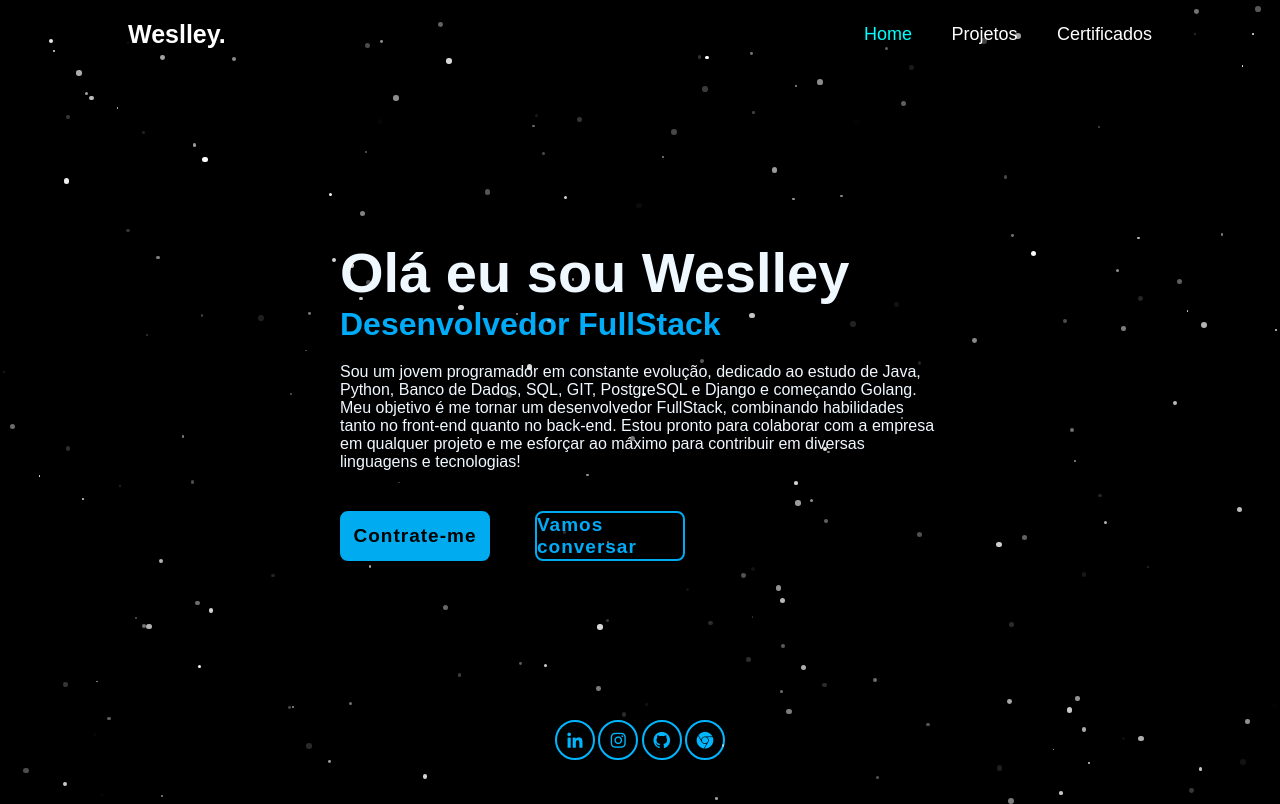
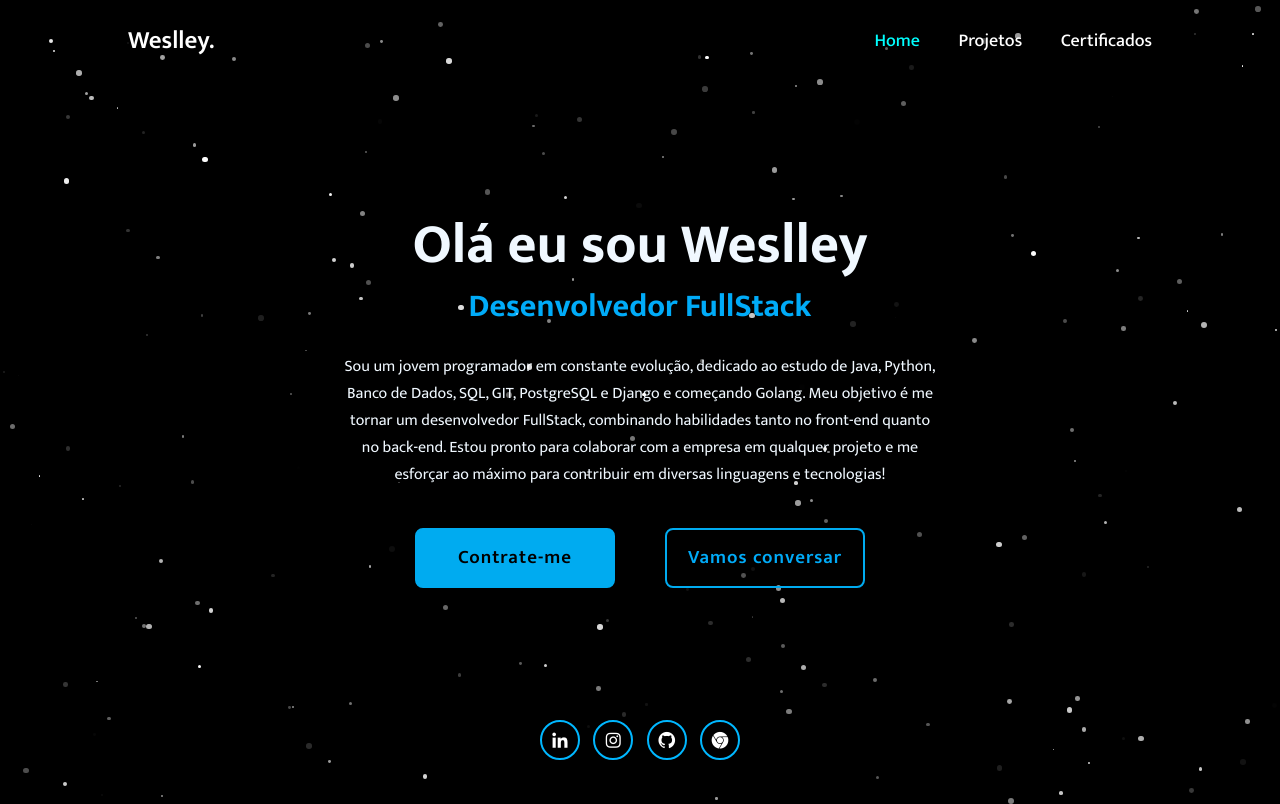
Before and after one commit to weslleymarreiro/Portifolio, a plain HTML site: page index.html in a window 1280 px wide. Drawn offline with nearby package versions, Linux system fonts and the light colour scheme; a web font is replaced by a local one.

Commit message:
Update style.css

```diff
--- a/style.css
+++ b/style.css
@@ -1,18 +1,15 @@
+@import url("https://fonts.googleapis.com/css2?family=Mukta:wght@300;400;500;600;700&display=swap");
 
-@import url("https://fonts.google.com/specimen/Mukta");
-
-*{
+* {
     margin: 0;
     padding: 0;
     box-sizing: border-box;
-    font-family: "Mukta" , sans-serif;
+    font-family: "Mukta", sans-serif;
 }
 
-body{
-
+body {
     color: aliceblue;
     background-color: #000000; /* Cor de fundo preta */
-
 }
 
 .sparkle {
@@ -24,14 +21,14 @@ body{
     border-radius: 50%;
     opacity: 0;
     pointer-events: none;
+}
 
-}
 /* Estilo para ocultar o email e o número inicialmente */
 .contato {
     display: none;
 }
 
-.header{
+.header {
     position: fixed;
     top: 0;
     left: 0;
@@ -43,6 +40,7 @@ body{
     align-items: center;
     z-index: 100;
 }
+
 .logo {
     position: relative;
     font-size: 25px;
@@ -50,7 +48,8 @@ body{
     text-decoration: none;
     font-weight: 600;
 }
-.logo::before{
+
+.logo::before {
     content: '';
     position: absolute;
     top: 0;
@@ -61,7 +60,8 @@ body{
     animation: showRight 1s ease forwards;
     animation-delay: .4s;
 }
-.navbar a{
+
+.navbar a {
     font-size: 18px;
     color: rgb(255, 255, 255);
     text-decoration: none;
@@ -69,15 +69,16 @@ body{
     margin-left: 35px;
 }
 
-.logo:hover{
-    color: aqua;
-}
-.navbar a:hover,
-.navbar a.active{
+.logo:hover {
     color: aqua;
 }
 
-.home{
+.navbar a:hover,
+.navbar a.active {
+    color: aqua;
+}
+
+.home {
     height: 100vh;
     display: flex;
     align-items: center;
@@ -85,8 +86,9 @@ body{
     padding: 0 5%;
 }
 
-.home-content{
+.home-content {
     max-width: 600px;
+    text-align: center;
 }
 
 .home-content h1 {
@@ -95,7 +97,8 @@ body{
     font-weight: 700;
     line-height: 1.2;
 }
-.home-content h1::before{
+
+.home-content h1::before {
     content: '';
     position: absolute;
     top: 0;
@@ -114,7 +117,7 @@ body{
     color: #00abf8;
 }
 
-.home-content h3::before{
+.home-content h3::before {
     content: '';
     position: absolute;
     top: 0;
@@ -131,7 +134,8 @@ body{
     font-size: 16px;
     margin: 20px 0 40px;
 }
-.home-content p::before{
+
+.home-content p::before {
     content: '';
     position: absolute;
     top: 0;
@@ -146,13 +150,14 @@ body{
 .home-content .btn-box {
     position: relative;
     display: flex;
-    width: 345px;
     justify-content: space-between;
-    width: 345px;
-    height: 50px;
+    gap: 20px; /* Espaçamento entre os botões */
+    width: 100%;
+    max-width: 450px;
+    margin: 0 auto;
+}
 
-}
-.home-content .btn-box::before{
+.home-content .btn-box::before {
     content: '';
     position: absolute;
     top: 0;
@@ -165,13 +170,15 @@ body{
     z-index: 2;
 }
 
-.btn-box a{
+
+
+.btn-box a {
     position: relative;
     display: inline-flex;
     justify-content: center;
     align-items: center;
- width: 150px;
- height: 100%;
+    width: 200px;
+    height: 60px;
     background: #00abf0;
     border: 2px solid #00abf0;
     border-radius: 8px;
@@ -184,21 +191,25 @@ body{
     overflow: hidden;
     transition: .5s;
 }
-.btn-box a:hover{
+
+.btn-box a:hover {
     color: #00abf0;
 }
 
-.btn-box a:nth-child(2){
+.btn-box a:nth-child(2) {
     background: transparent;
     color: #00abf8;
 }
-.btn-box a:nth-child(2):hover{
+
+.btn-box a:nth-child(2):hover {
     color: #081b29;
 }
-.btn-box a:nth-child(2)::before{
+
+.btn-box a:nth-child(2)::before {
     background: #00abf0;
 }
-.btn-box a::before{
+
+.btn-box a::before {
     content: '';
     position: absolute;
     top: 0;
@@ -210,21 +221,20 @@ body{
     transition: .5s;
 }
 
-.btn-box a:hover:before{
+.btn-box a:hover::before {
     width: 100%;
-
 }
 .home-sci {
     position: absolute;
     bottom: 40px;
-    width: 170px;
+    width: 200px;
     display: flex;
     justify-content: space-between;
     left: 50%;
     transform: translateX(-50%);
+  }
 
-}
-.home-sci::before{
+  .home-sci::before {
     content: '';
     position: absolute;
     top: 0;
@@ -245,17 +255,18 @@ body{
     width: 40px;
     height: 40px;
     background: transparent;
-    border: 2px solid #00b7ff;
+    border: 2px solid #00b7ff; /* Cor da borda dos ícones */
     border-radius: 50%;
     font-size: 20px;
-    color: #00b7ff;
+    color: white; /* Cor dos ícones (branco) */
     text-decoration: none;
     z-index: 1;
     overflow: hidden;
     transition: .5s;
   }
+
   .home-sci a:hover {
-    color: #0095ff;
+    color: yellow; /* Cor dos ícones ao passar o mouse (amarelo) */
   }
 
   .home-sci a::before {
@@ -265,21 +276,13 @@ body{
     left: 0;
     width: 0;
     height: 100%;
-    background: #00b7ff;
+    background: #00b7ff; /* Cor da animação de fundo */
     z-index: -1;
     transition: .5s;
   }
-.home-sci a:hover:before {
-    width: 100%;
-}
-.home-imgHover{
-    position: absolute;
-    top: 0;
-    right: 20px;
-    width: 100px;
-    height: 50px;
-    background: transparent;
-    border: red;
+
+  .home-sci a:hover::before {
+    width: 100%; /* Largura da animação de fundo ao passar o mouse */
   }
 
 /*keyframe animação*/
@@ -288,6 +291,7 @@ body{
         width: 0;
     }
 }
+
 .header-bar {
     position: absolute;
     top: calc(100% - 3px); /* Posiciona a barra no final da barra de navegação */
@@ -310,6 +314,7 @@ body{
     animation: flowWater 5s linear infinite; /* Animação para fazer a água fluir */
 }
 
+
 @keyframes flowWater {
     0% {
         left: -100%; /* Começa fora da tela à esquerda */
```
Lines whose indentation alone changed are shown as unchanged.
